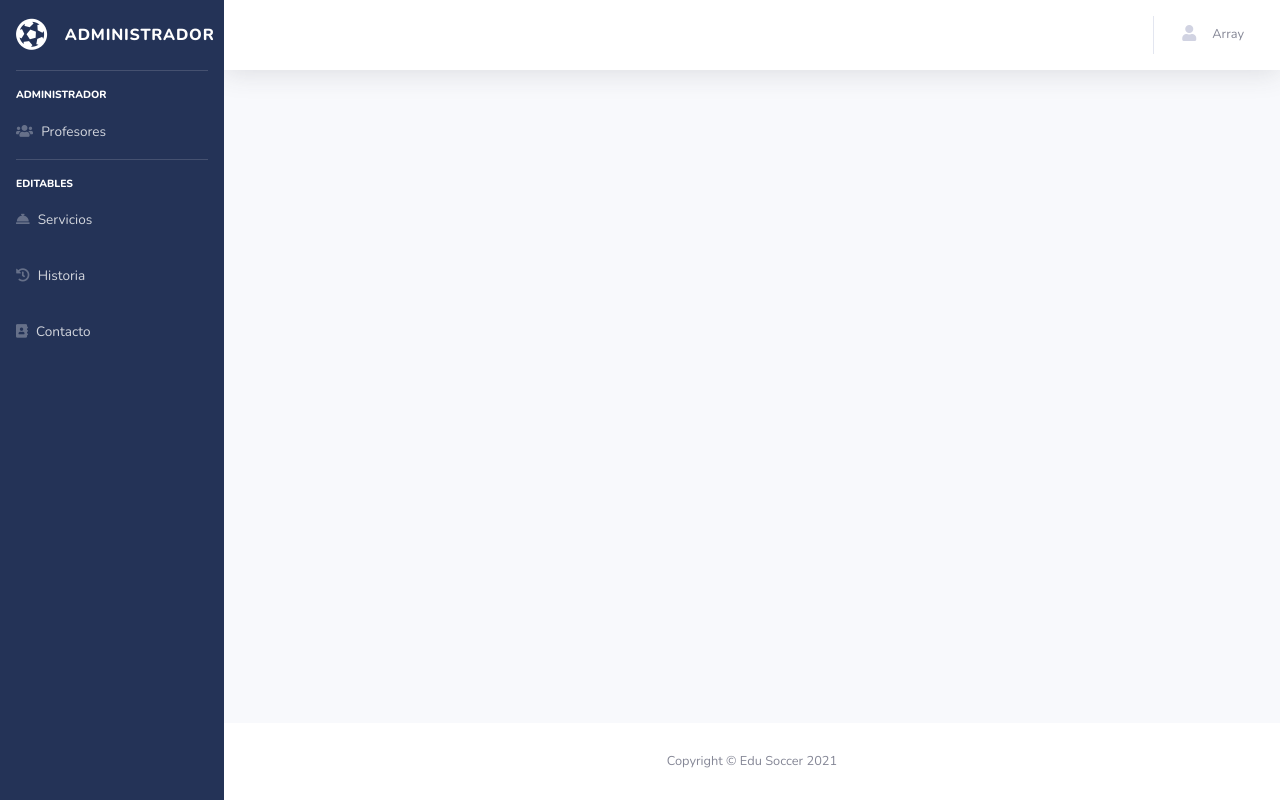
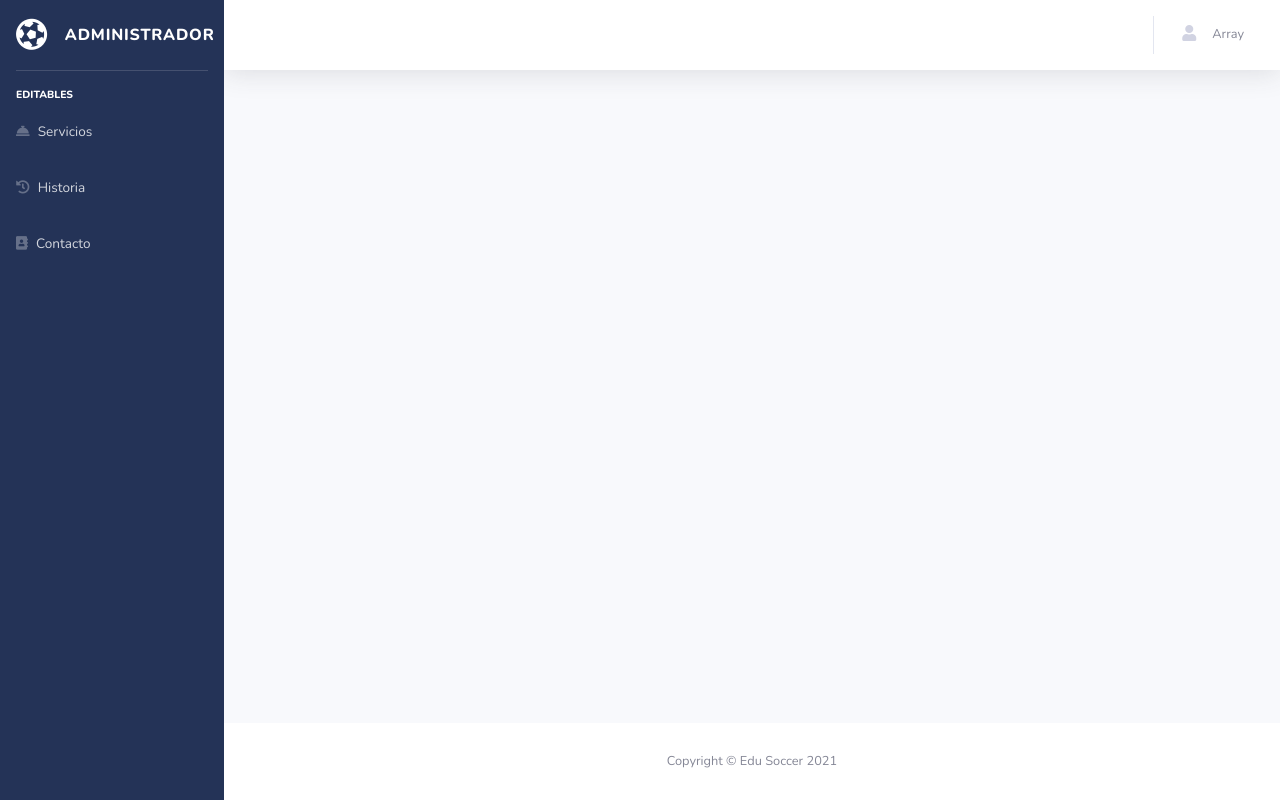
Before and after one commit to rnblanco/EduSoccer, a PHP site: page /Admin/index.php in a window 1280 px wide. Run offline with PHP 8.4, Linux system fonts and the light colour scheme; a user stored in the database is signed in; some libraries are stand-ins or nearby versions.

Commit message:
Menu update
Updated Menu to show just what is done already

```diff
--- a/Admin/menu.php
+++ b/Admin/menu.php
@@ -36,28 +36,6 @@
                 </a>
 
                 <hr class="sidebar-divider">
-
-                <div class="sidebar-heading" style="color:white!important;">
-                    Editables
-                </div>
-
-                <li class="nav-item">
-                    <a class="nav-link" href="servicios.php">
-                    <i class="fas fa-concierge-bell"></i>
-                    <span>Servicios</span></a>
-                </li>
-
-                <li class="nav-item">
-                    <a class="nav-link active" href="historia.php">
-                    <i class="fas fa-history"></i>
-                    <span>Historia</span></a>
-                </li>
-
-                <li class="nav-item">
-                    <a class="nav-link active" href="contacto.php">
-                    <i class="fas fa-address-book"></i>
-                    <span>Contacto</span></a>
-                </li>
             </ul>
             ';
 				break;
@@ -72,18 +50,6 @@
                     </div>
                     <div class="sidebar-brand-text mx-3">Administrador</div>
                 </a>
-
-                <hr class="sidebar-divider">
-
-                <div class="sidebar-heading" style="color:white!important;">
-                    Administrador
-                </div>
-
-                <li class="nav-item">
-                    <a class="nav-link active" href="administradores.php">
-                    <i class="fas fa-users"></i>
-                    <span>Profesores</span></a>
-                </li>
 
                 <hr class="sidebar-divider">
 
```
